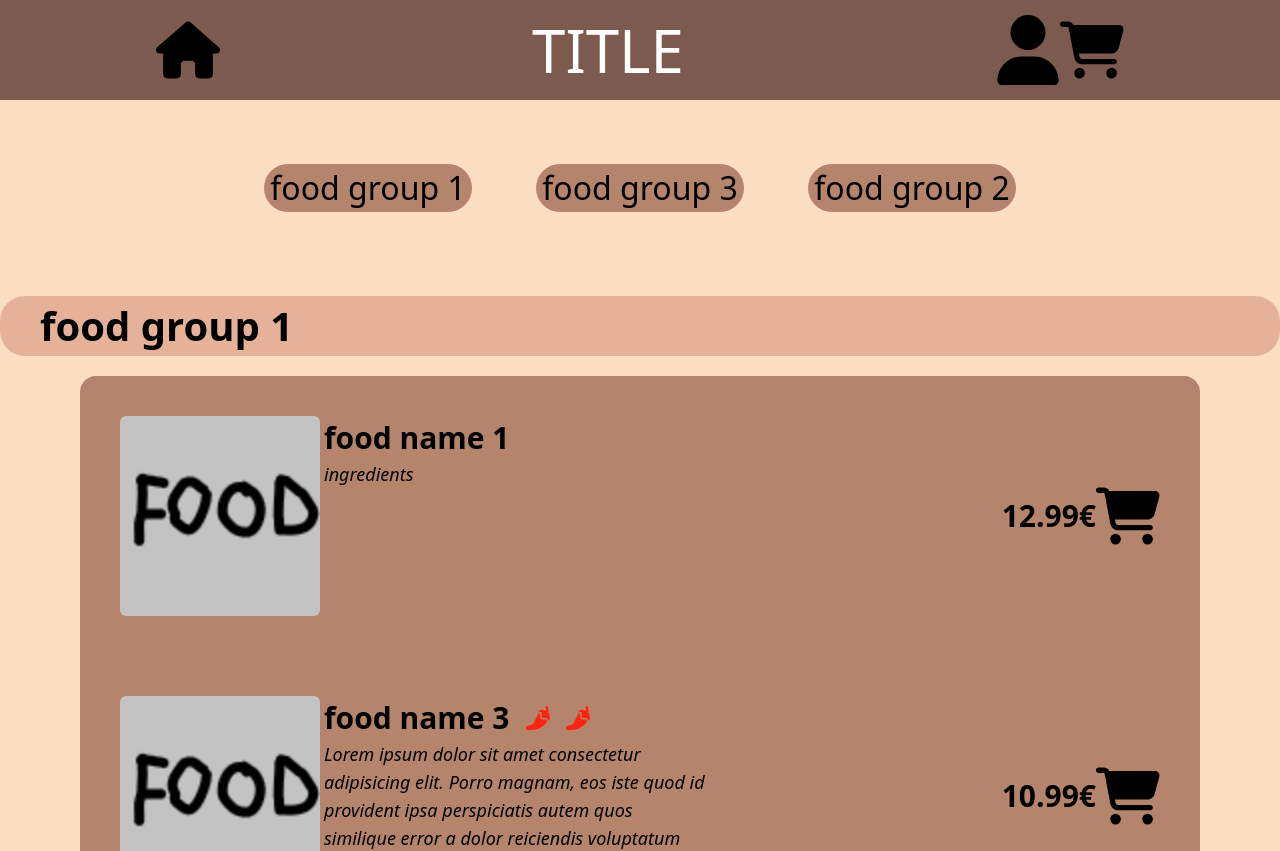
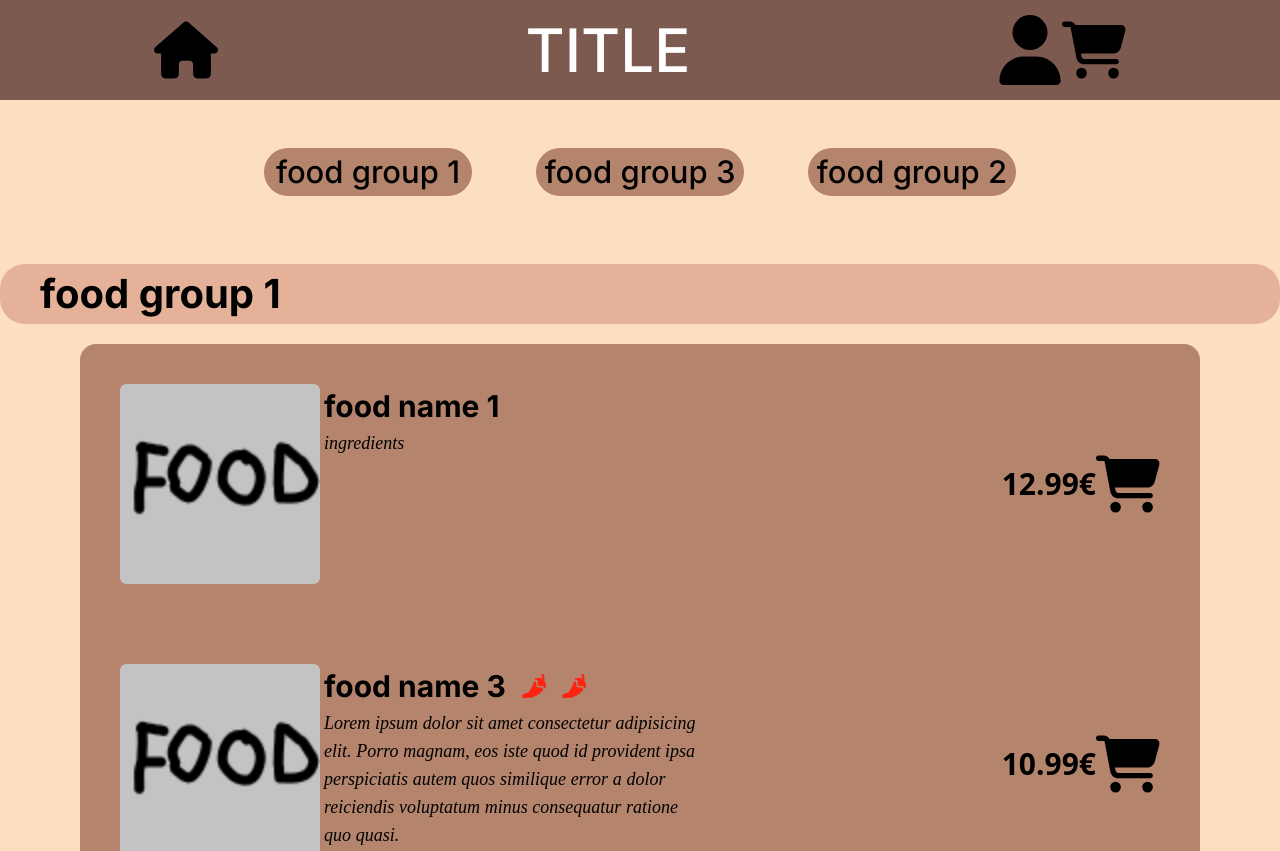
Before and after one commit to Purple-Snake/Food-ordering-application, a React (Vite) app in the folder Frontend/: page / in a window 1280 px wide. Shown: the top 851 px of the page. Built offline with nearby package versions, Linux system fonts and the light colour scheme.

Commit message:
Changed the text font

```diff
--- a/Frontend/index.html
+++ b/Frontend/index.html
@@ -4,6 +4,9 @@
     <meta charset="UTF-8" />
     <link rel="icon" type="image/svg+xml" href="/vite.svg" />
     <meta name="viewport" content="width=device-width, initial-scale=1.0" />
+    <link rel="preconnect" href="https://fonts.googleapis.com">
+    <link rel="preconnect" href="https://fonts.gstatic.com" crossorigin>
+    <link href="https://fonts.googleapis.com/css2?family=Inter:wght@500;700&family=Noto+Serif+Georgian&display=swap" rel="stylesheet">
     <title>Food ordering app</title>
   </head>
   <body>
--- a/Frontend/src/App.css
+++ b/Frontend/src/App.css
@@ -8,6 +8,12 @@
   --lightPinkBrown: #E5B299;
   --White: #fff;
   --Grey: #d9d9d9;
+  --Font-Inter: 'Inter', sans-serif;;
+  --Font-Georgian: 'Noto Serif Georgian', serif;
+}
+
+.title {
+  font-family: var(--Font-Inter);
 }
 
 .icon {
@@ -22,8 +28,9 @@
   border-radius: 35px;
   width: 13rem;
   height: 3rem;
-  font-size: 32px;
-  margin: 4rem 2rem 4rem 2rem;
+  font-size: 31px;
+  margin: 3rem 2rem 3rem 2rem;
+  font-family: var(--Font-Inter)
 }
 
 /* Menu */
@@ -33,6 +40,10 @@
   font-size: 40px;
 }
 
+.foodGroupTitle {
+  font-family: var(--Font-Inter);
+}
+
 .spicyIcon {
   /* This the only way I found how to change the colour of an svg that is in an <img> tag, this is stupid. */
   filter: invert(44%) sepia(89%) saturate(6656%) hue-rotate(350deg) brightness(102%) contrast(113%);
@@ -40,7 +51,16 @@
   margin-left: 1rem;
 }
 
+/* Food Items */
 .foodImage {
   width: 12.5rem;
   height: 12.5rem;
 }
+
+.name {
+  font-family: var(--Font-Inter);
+}
+
+.ingredients  {
+  font-family: var(--Font-Georgian)
+}
```
